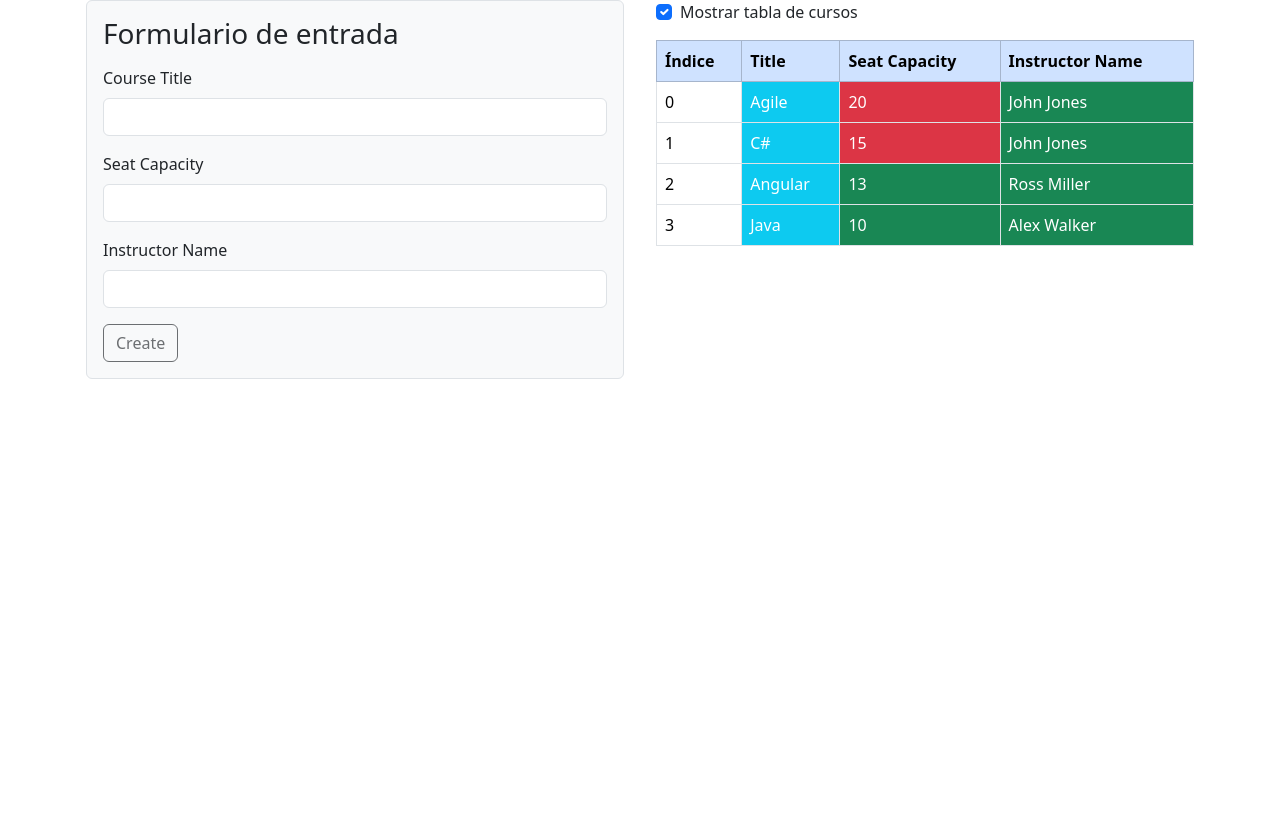
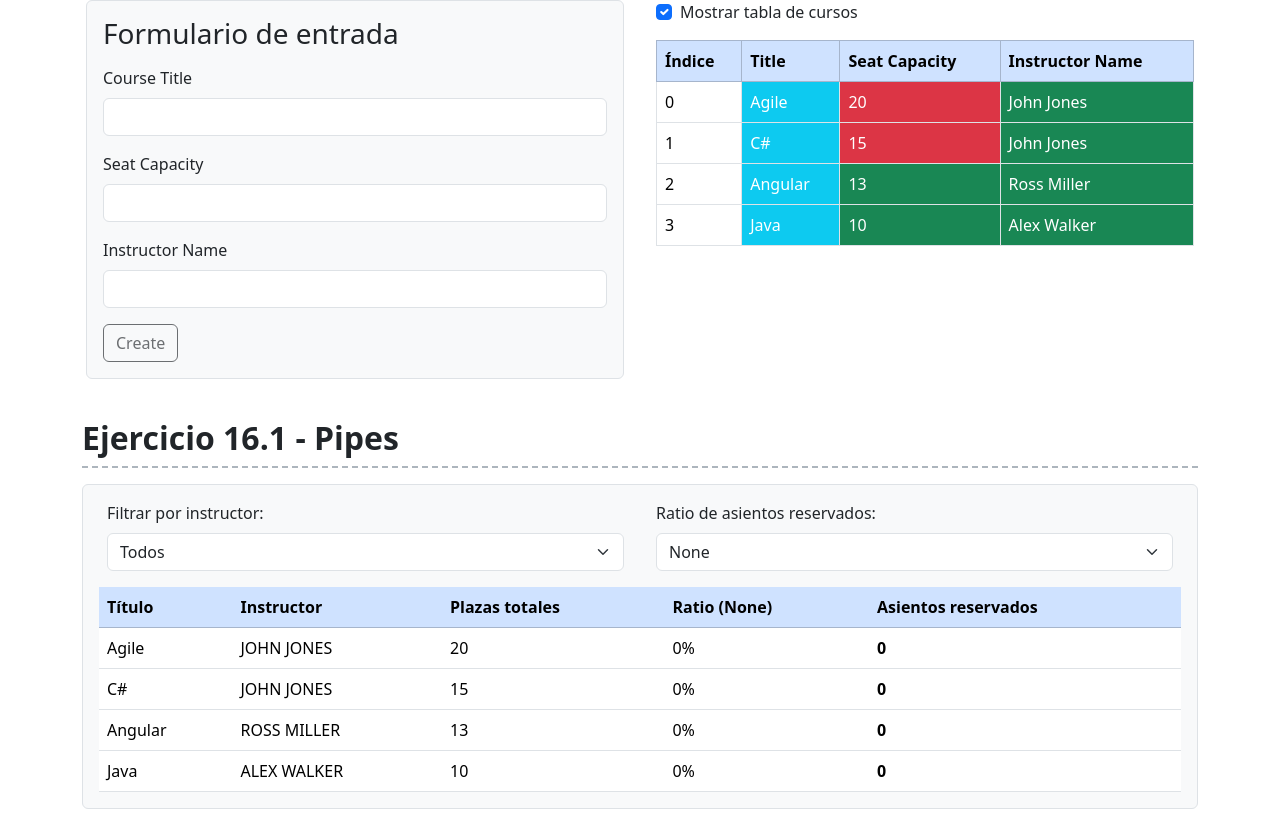
Before and after one commit to CarlosFreireLuengo/Cosas-d-Front, an Angular app in the folder CourseApp/: page / in a window 1280 px wide. Shown: the part 2292-3125 px from the top of the page. Before the commit the page ends 2671 px from the top, so only its background shows below. Built offline with nearby package versions, Linux system fonts and the light colour scheme.

Commit message:
Cambios en CourseApp, con el apartado 16

```diff
--- a/CourseApp/src/app/app.html
+++ b/CourseApp/src/app/app.html
@@ -152,4 +152,56 @@
       }
     </div>
   </div>
+
+  <!-- EJERCICIO 16.1 - PIPES -->
+  <h2 class="section-title">Ejercicio 16.1 - Pipes</h2>
+  <div class="p-3 border rounded bg-light mb-4">
+    <div class="row g-3 mb-3">
+      <!-- Desplegable para filtrar cursos por nombre de instructor (Pipe impura + uppercase) -->
+      <div class="col-md-6">
+        <label for="instructorSelect16" class="form-label">Filtrar por instructor:</label>
+        <select id="instructorSelect16" class="form-select" [(ngModel)]="selectedInstructor16">
+          <option value="ALL">Todos</option>
+          @for (inst of instructors16; track inst) {
+            <option [value]="inst">{{ inst | uppercase }}</option>
+          }
+        </select>
       </div>
+
+      <!-- Desplegable con ratios usando la pipe autoimplementada 'percent' -->
+      <div class="col-md-6">
+        <label for="ratioSelect16" class="form-label">Ratio de asientos reservados:</label>
+        <select id="ratioSelect16" class="form-select" [(ngModel)]="selectedRatio16">
+          @for (ratio of ratios16; track ratio) {
+            <option [ngValue]="ratio">
+              {{ ratio === 0 ? 'None' : (ratio | percent) }}
+            </option>
+          }
+        </select>
+      </div>
+    </div>
+
+    <table class="table tabla-cursos mb-0">
+      <thead class="table-primary">
+        <tr>
+          <th>Título</th>
+          <th>Instructor</th>
+          <th>Plazas totales</th>
+          <th>Ratio ({{ selectedRatio16 === 0 ? 'None' : (selectedRatio16 | percent) }})</th>
+          <th>Asientos reservados</th>
+        </tr>
+      </thead>
+      <tbody>
+        @for (course of (courses | filtrarInstructor: selectedInstructor16); track course.id) {
+          <tr>
+            <td>{{ course.title }}</td>
+            <td>{{ course.instructorName | uppercase }}</td>
+            <td>{{ course.seatCapacity }}</td>
+            <td>{{ selectedRatio16 | percent }}</td>
+            <td><strong>{{ course.seatCapacity | ratioAsientos: selectedRatio16 }}</strong></td>
+          </tr>
+        }
+      </tbody>
+    </table>
+  </div>
+</div>
--- a/CourseApp/src/app/app.ts
+++ b/CourseApp/src/app/app.ts
@@ -1,9 +1,12 @@
 import { Component, inject } from '@angular/core';
+import { PercentPipe, UpperCasePipe } from '@angular/common';
 import { FormsModule, ReactiveFormsModule, FormBuilder, FormGroup, Validators } from '@angular/forms';
 import { CourseRepository } from './repositories/course.repository';
 import { Course } from './models/course';
 import { CourseTableComponent } from './components/course-table/course-table';
 import { CourseFormComponent } from './components/course-form/course-form';
+import { RatioAsientosPipe } from './pipes/ratio-asientos-pipe';
+import { FiltrarInstructorPipe } from './pipes/filtrar-instructor-pipe';
 
 @Component({
   selector: 'app-root',
@@ -11,8 +14,12 @@ import { CourseFormComponent } from './components/course-form/course-form';
   imports: [
     FormsModule,
     ReactiveFormsModule,
+    PercentPipe,
+    UpperCasePipe,
     CourseTableComponent,
-    CourseFormComponent
+    CourseFormComponent,
+    RatioAsientosPipe,
+    FiltrarInstructorPipe
   ],
   templateUrl: './app.html',
   styleUrl: './app.css'
@@ -35,6 +42,18 @@ export class App {
   courseForm13: FormGroup;
 
   showTable: boolean = true; // Para el checkbox del apartado k
+
+  // Estado Ejercicio 16.1 (Pipes)
+  selectedRatio16: number = 0;
+  selectedInstructor16: string = 'ALL';
+  ratios16: number[] = [0, 0.1, 0.2, 0.5];
+
+  get instructors16(): string[] {
+    const names = this.courses
+      .map(c => (c.instructorName ?? '').trim())
+      .filter(name => name.length > 0);
+    return Array.from(new Set(names));
+  }
 
   constructor() {
     // Validaciones Estrictas del 12.2 (INTACTAS)
--- /dev/null
+++ b/CourseApp/src/app/pipes/filtrar-instructor-pipe.ts
@@ -0,0 +1,21 @@
+import { Pipe, PipeTransform } from '@angular/core';
+import { Course } from '../models/course';
+
+@Pipe({
+  name: 'filtrarInstructor',
+  pure: false,
+  standalone: true,
+})
+export class FiltrarInstructorPipe implements PipeTransform {
+  transform(courses: Course[] | null | undefined, selectedInstructor: string | null | undefined): Course[] {
+    if (!courses) {
+      return [];
+    }
+    if (!selectedInstructor || selectedInstructor === 'ALL') {
+      return courses;
+    }
+    return courses.filter(
+      (course) => (course.instructorName ?? '').trim().toLowerCase() === selectedInstructor.trim().toLowerCase()
+    );
+  }
+}
--- /dev/null
+++ b/CourseApp/src/app/pipes/ratio-asientos-pipe.ts
@@ -0,0 +1,14 @@
+import { Pipe, PipeTransform } from '@angular/core';
+
+@Pipe({
+  name: 'ratioAsientos',
+  standalone: true,
+})
+export class RatioAsientosPipe implements PipeTransform {
+  transform(seatCapacity: number | null | undefined, ratio: number | null | undefined): number {
+    if (!seatCapacity || !ratio || ratio <= 0) {
+      return 0;
+    }
+    return Math.round(seatCapacity * ratio);
+  }
+}
```
Also changed, not shown: 2 other files (tests, documents, lock files or other folders). Lines whose indentation alone changed are shown as unchanged.
